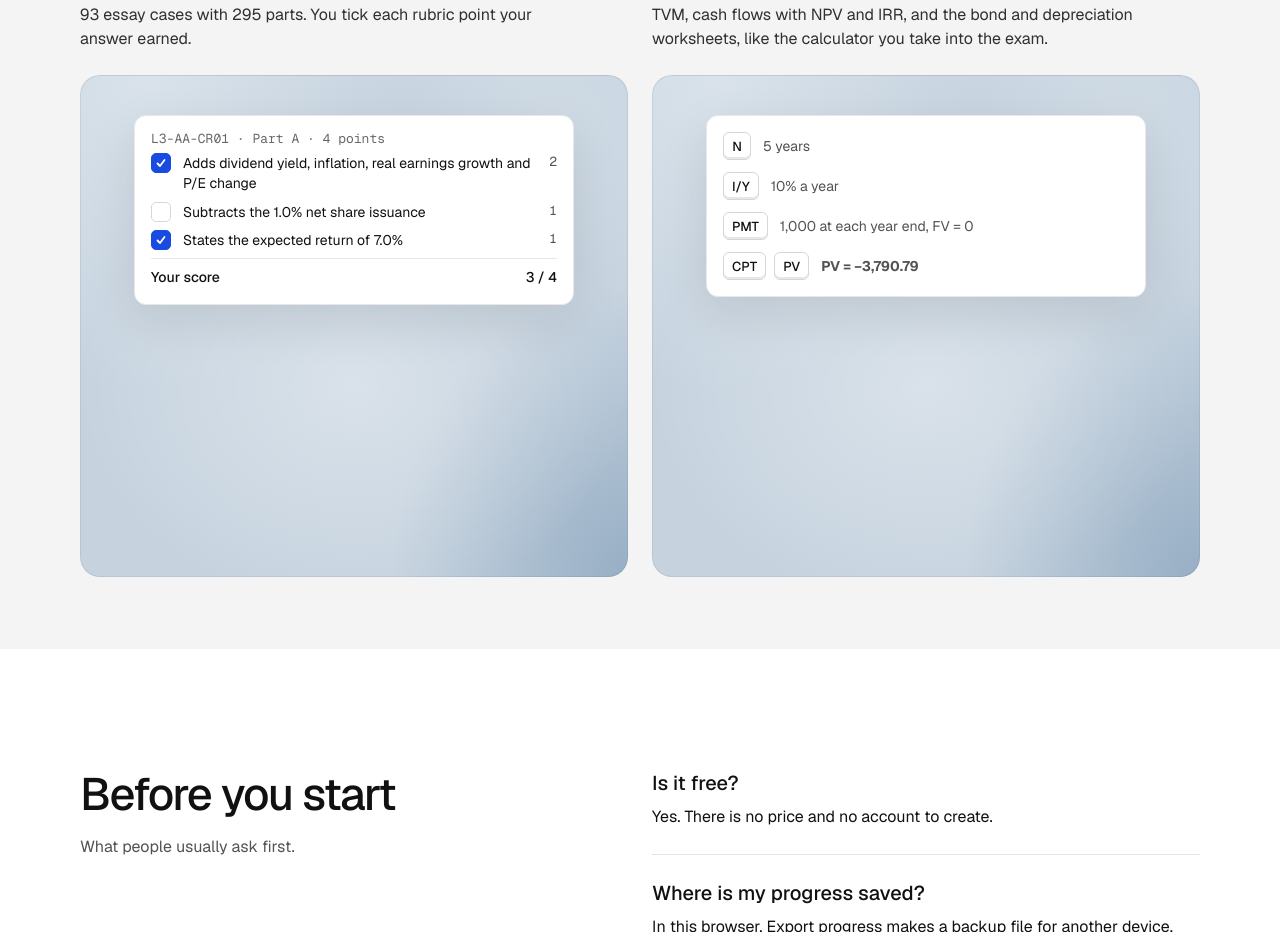
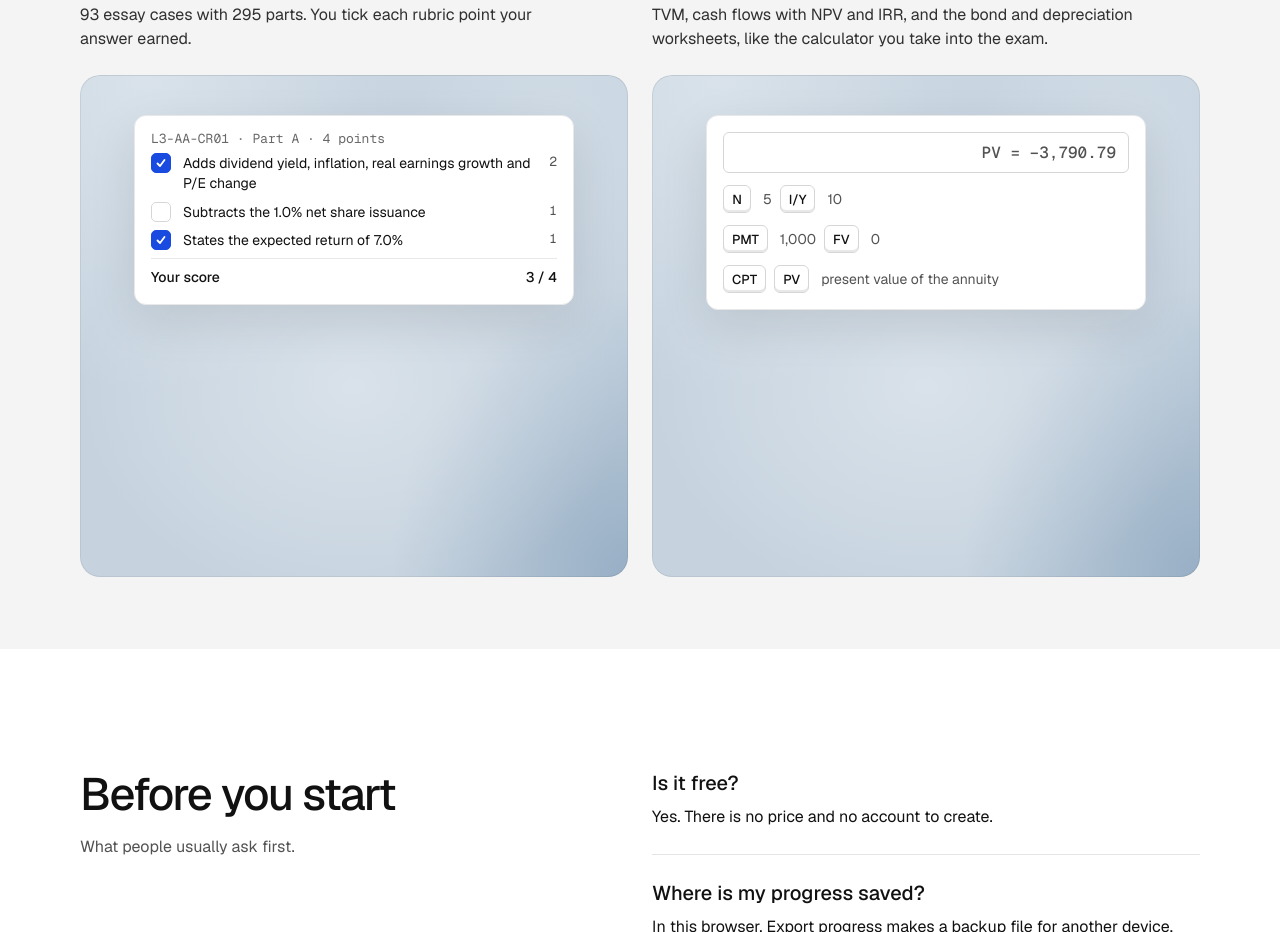
Before and after one commit to brares647/brares647.github.io, a plain HTML site: page index.html in a window 1280 px wide. Shown: the part 3351-4283 px from the top of the page. Drawn offline with nearby package versions, Linux system fonts and the light colour scheme.

Commit message:
Landing on phones: calculator card shows its result first; mock window hides the session label below 420px

```diff
--- a/index.html
+++ b/index.html
@@ -165,6 +165,10 @@
   .cpk__row { display: flex; align-items: center; gap: 8px; }
   .cpk kbd { display: inline-flex; align-items: center; justify-content: center; min-width: 28px; height: 28px; padding: 0 8px; border-radius: 6px; border: 1px solid var(--l2); box-shadow: inset 0 -2px 0 var(--l1); background: #fff; color: #111; font: 500 13px/1 var(--font-text); }
   .cpk__row span { margin-left: 4px; }
+  /* the calculator card shows its result first, like the calculator's own display, so a short phone panel never hides it */
+  .cpk__disp { font: 500 16px/1.2 var(--font-mono); text-align: right; padding: 10px 12px; border: 1px solid var(--l2); border-radius: 6px; font-variant-numeric: tabular-nums; }
+  /* on a phone the mock window's bar has no room for the session label */
+  @media (max-width: 420px) { .cpw--exam .cpw__bar .dim { display: none; } }
 
   /* Short screens (a small phone, a phone on its side, a 1366x768 laptop): a section keeps at least its
      screens and grows past them when its content is taller, instead of running over the next section. */
@@ -385,10 +389,10 @@
             <div class="stage stage--fade-b"><div class="at-rise fit" style="--fit-max: 440px; --ax: max(24px, 50% - 220px); --ay: 40px; --ay-sm: 24px">
               <div class="cpw cpw--sm ui ui-cpw" aria-hidden="true">
                 <div class="cpk">
-                  <div class="cpk__row"><kbd>N</kbd><span>5 years</span></div>
-                  <div class="cpk__row"><kbd>I/Y</kbd><span>10% a year</span></div>
-                  <div class="cpk__row"><kbd>PMT</kbd><span>1,000 at each year end, FV = 0</span></div>
-                  <div class="cpk__row"><kbd>CPT</kbd><kbd>PV</kbd><span><b>PV = −3,790.79</b></span></div>
+                  <div class="cpk__disp">PV = −3,790.79</div>
+                  <div class="cpk__row"><kbd>N</kbd><span>5</span><kbd>I/Y</kbd><span>10</span></div>
+                  <div class="cpk__row"><kbd>PMT</kbd><span>1,000</span><kbd>FV</kbd><span>0</span></div>
+                  <div class="cpk__row"><kbd>CPT</kbd><kbd>PV</kbd><span>present value of the annuity</span></div>
                 </div>
               </div>
             </div></div>
```
